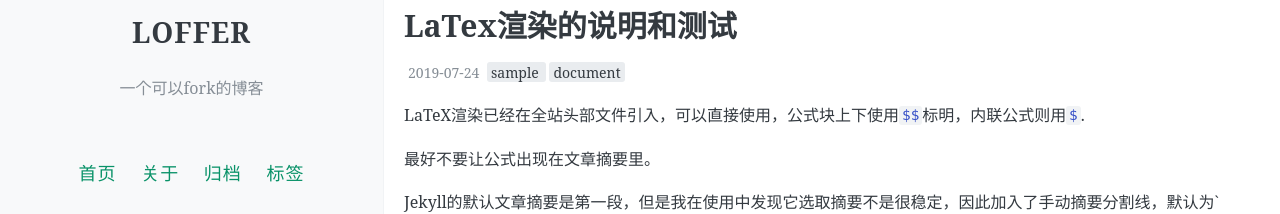
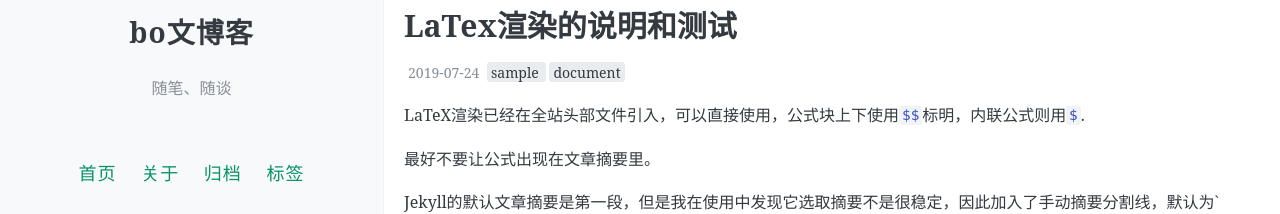
Before and after one commit to bowenyi20/bowenyi20.github.io, a Jekyll site: the page built from index.html, in a window 1280 px wide. Shown: the part 290-504 px from the top of the page. Built offline with Jekyll 4.4.1, drawn with Linux system fonts in a browser that asks for light colours; the list of posts is cut into pages by our own code; comment, search, counter and statistics services are not loaded.

Commit message:
Update _config.yml

```diff
--- a/_config.yml
+++ b/_config.yml
@@ -7,8 +7,8 @@
 # 井号后面的文字是说明文档，不会被程序读取。
 
 # 描述/签名
-name: LOFFER
-description: 一个可以fork的博客
+name: bo文博客
+description: 随笔、随谈
 
 # 输入你的网站域名（如果你没有添加自己的域名，而是直接用GitHub pages分配的域名的话可以省略）
 url:
```
